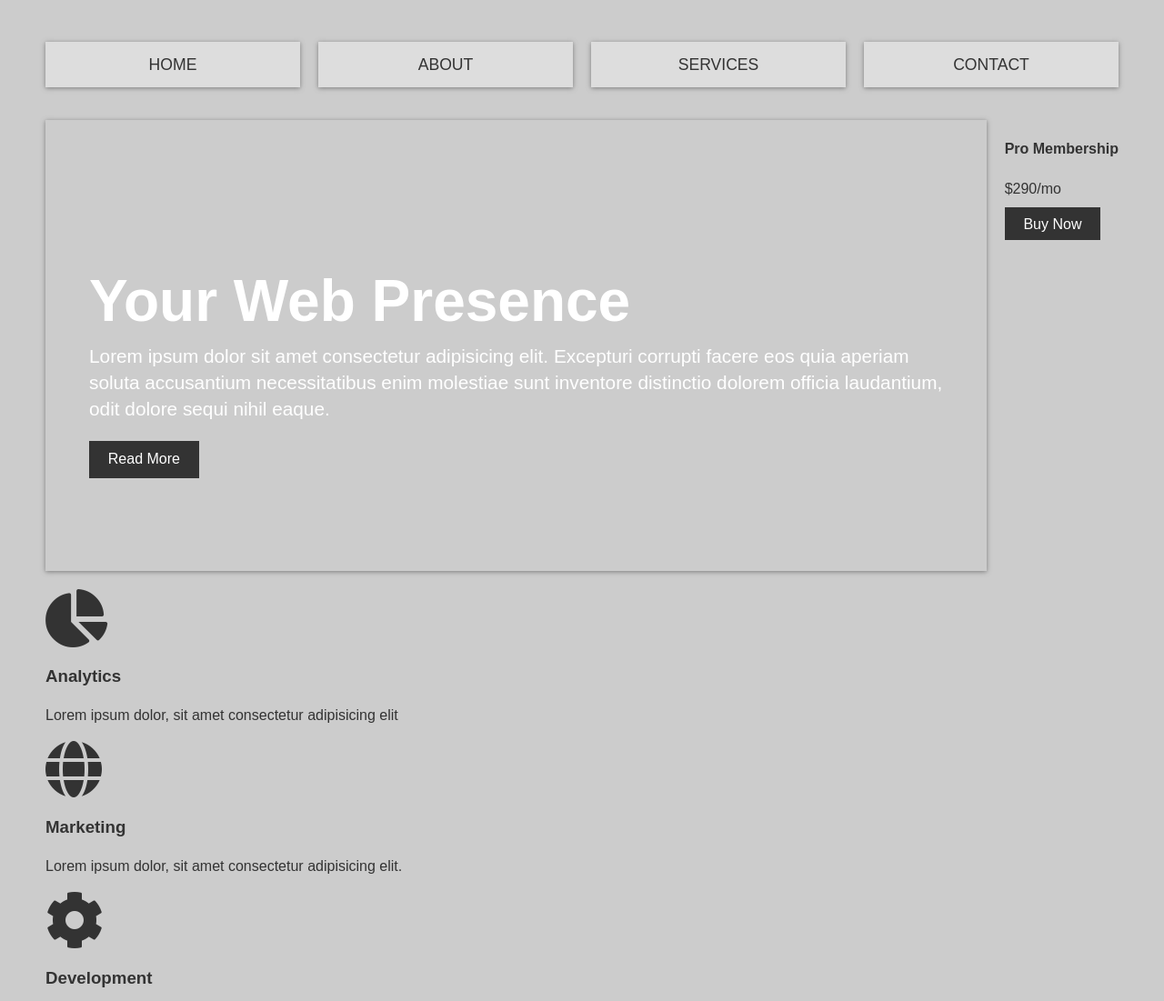
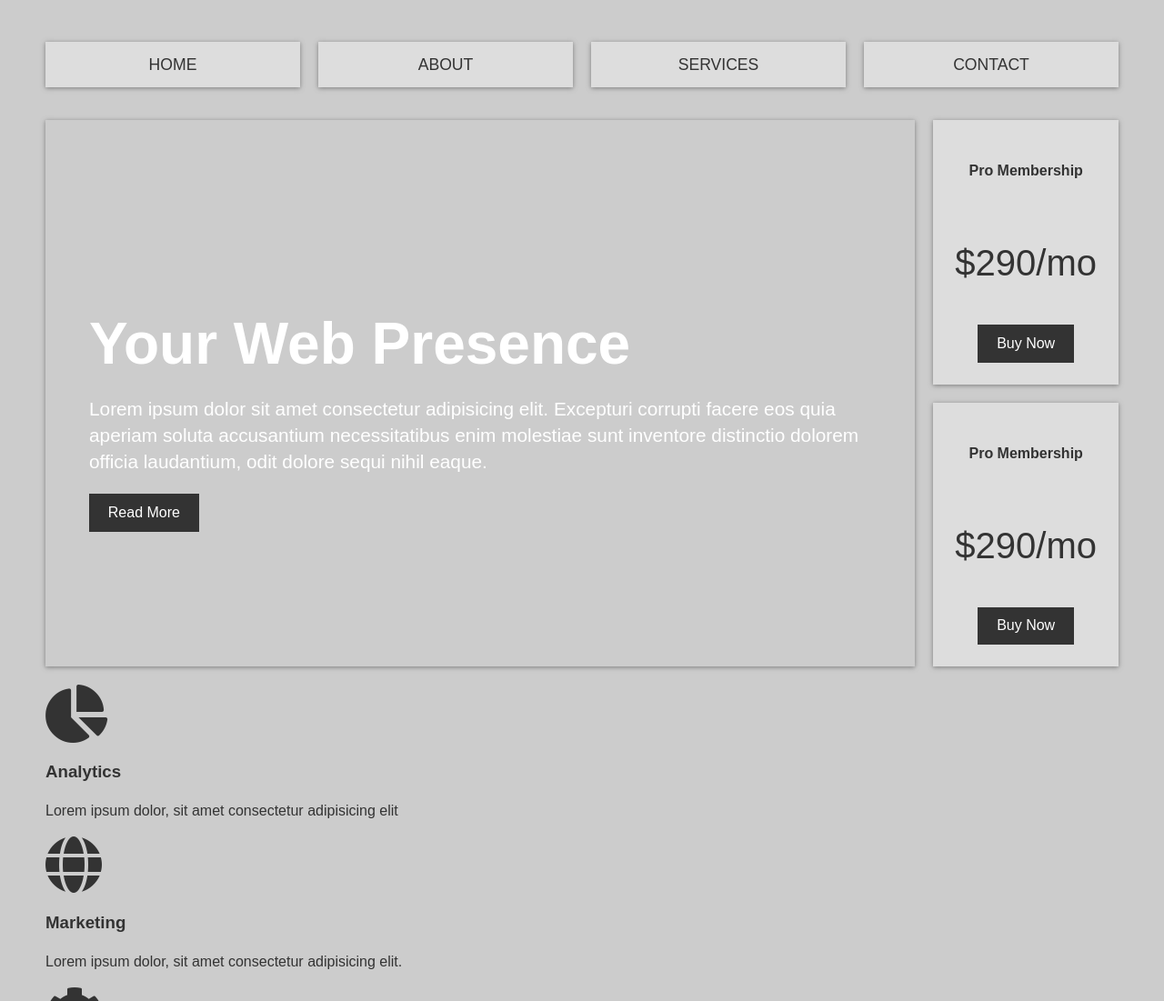
Before and after one commit to sophyme/gird-clone, a plain HTML site: page index.html in a window 1280 px wide. Shown: the top 1101 px of the page at 91% size. Drawn offline with Linux system fonts and the light colour scheme.

Commit message:
css top-box
edit html
top-box

```diff
--- a/index.html
+++ b/index.html
@@ -35,6 +35,11 @@
           <a href="#" class="btn">Read More</a>
         </header>
         <div class="top-box top-box-a">
+          <h4>Pro Membership</h4>
+          <p class="price">$290/mo</p>
+          <a href="#" class="btn">Buy Now</a>
+        </div>
+        <div class="top-box top-box-b">
           <h4>Pro Membership</h4>
           <p class="price">$290/mo</p>
           <a href="#" class="btn">Buy Now</a>
--- a/style.css
+++ b/style.css
@@ -83,7 +83,7 @@ img {
 }
 .showcase h1 {
   font-size: 4rem;
-  margin-bottom: 0;
+  margin-bottom: 12px;
   color: var(--light);
 }
 .showcase p {
@@ -91,6 +91,18 @@ img {
   margin-top: 0;
   color: var(--light);
 }
+/* Top box */
+.top-box {
+  background: var(--primary);
+  display: grid;
+  align-items: center;
+  justify-items: center;
+  box-shadow: var(--shadow);
+  padding: 1.5rem;
+}
+.top-box .price {
+  font-size: 2.5rem;
+}
 .top-box-a {
   grid-area: top-box-a;
 }
```
